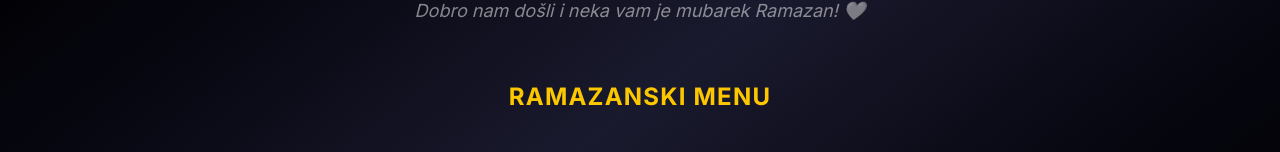
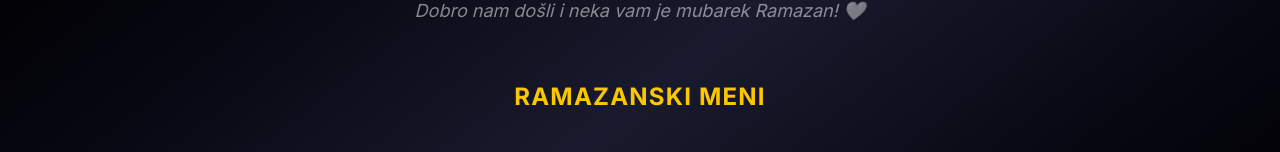
Before and after one commit to luckybbbbbb/taiba-picerija, a Next.js app: page / in a window 1280 px wide. Shown: the part 1315-1467 px from the top of the page. Built offline with nearby package versions, Linux system fonts and the light colour scheme; a web font is replaced by a local one.

Commit message:
Updated text from "Ramazanski Menu" to "Ramazanski Meni" in hero and Ramadan banner components for consistency.

```diff
--- a/components/hero.tsx
+++ b/components/hero.tsx
@@ -5,7 +5,7 @@ import { useEffect, useRef, useState } from "react"
 
 const categories = [
   { label: "PICE", href: "#menu" },
-  { label: "RAMAZANSKI MENU", href: "#ramazan" },
+  { label: "RAMAZANSKI MENI", href: "#ramazan" },
   { label: "CELA PONUDA", href: "#menu" },
 ]
 
--- a/components/ramadan-banner.tsx
+++ b/components/ramadan-banner.tsx
@@ -87,14 +87,14 @@ export function RamadanBanner() {
           </p>
         </div>
 
-        {/* Ramazanski Menu */}
+        {/* Ramazanski Meni */}
         <div
           className={`transition-all duration-700 delay-200 ${
             visible ? "opacity-100 translate-y-0" : "opacity-0 translate-y-8"
           }`}
         >
           <h3 className="text-center text-xl md:text-2xl font-bold text-yellow-400 uppercase tracking-wider mb-10">
-            Ramazanski Menu
+            Ramazanski Meni
           </h3>
 
           <div className="grid grid-cols-1 md:grid-cols-2 gap-8 max-w-3xl mx-auto">
```
